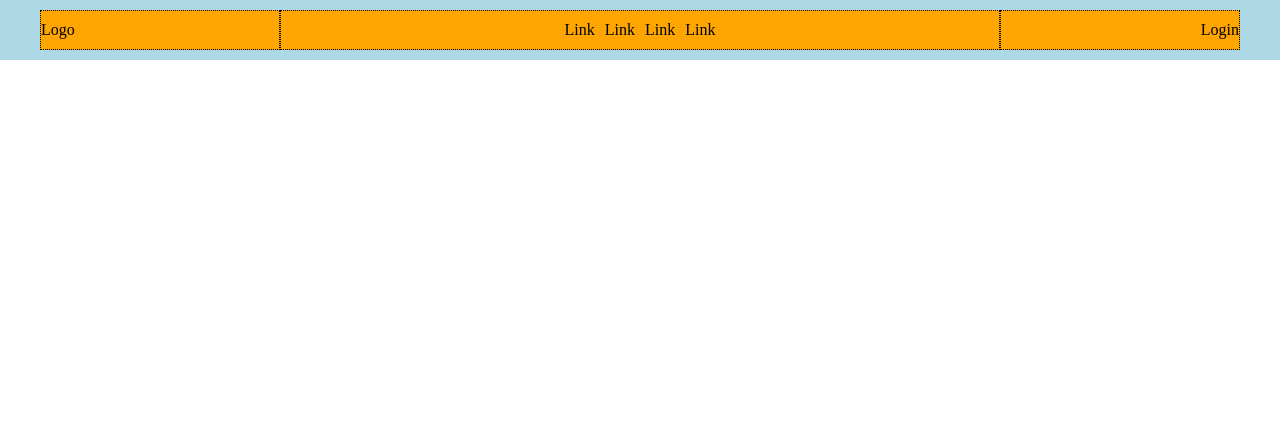
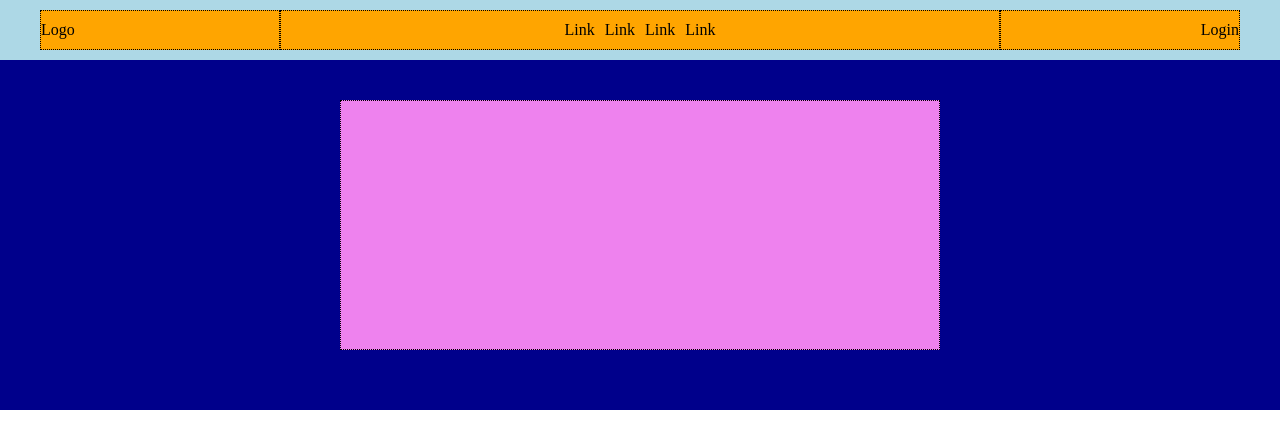
Before and after one commit to fvguajeXIII/html-css-struttua-discord, a plain HTML site: page index.html in a window 1280 px wide. Drawn offline with Linux system fonts and the light colour scheme.

Commit message:
hero section

```diff
--- a/asset/css/style.css
+++ b/asset/css/style.css
@@ -49,6 +49,13 @@ header ul li{
   background-color: orange;
 }
 
+.bg-violet{
+  width: 600px;
+  height: 250px;
+  background-color: violet;
+  margin: 0 auto;
+}
+
 .border-black{
   border: 1px dotted black;
 }
@@ -56,3 +63,12 @@ header ul li{
 .text-right{
   justify-content: flex-end;
 }
+
+/* Hero Section */
+
+.first-section{
+  background-color: darkblue;
+  padding: 40px 0 60px 0;
+  display: flex;
+  justify-content: center;
+}
--- a/index.html
+++ b/index.html
@@ -22,5 +22,11 @@
         <div class="col-20 bg-orange border-black text-right">Login</div>
       </div>
     </header>
+    <main>
+      <!-- Hero Section -->
+      <div class="first-section first-section-1">
+        <div class="first-box bg-violet border-black"></div>
+      </div>
+    </main>
   </body>
 </html>
```
